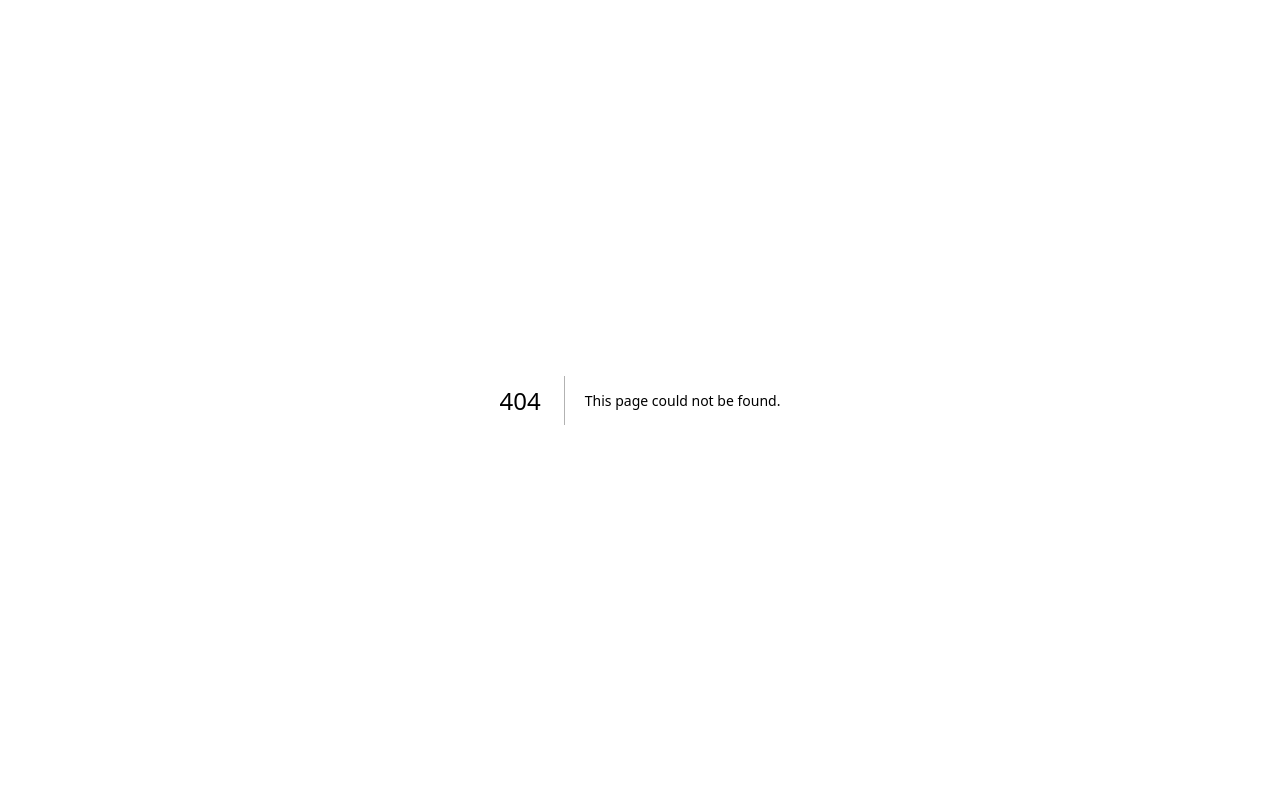
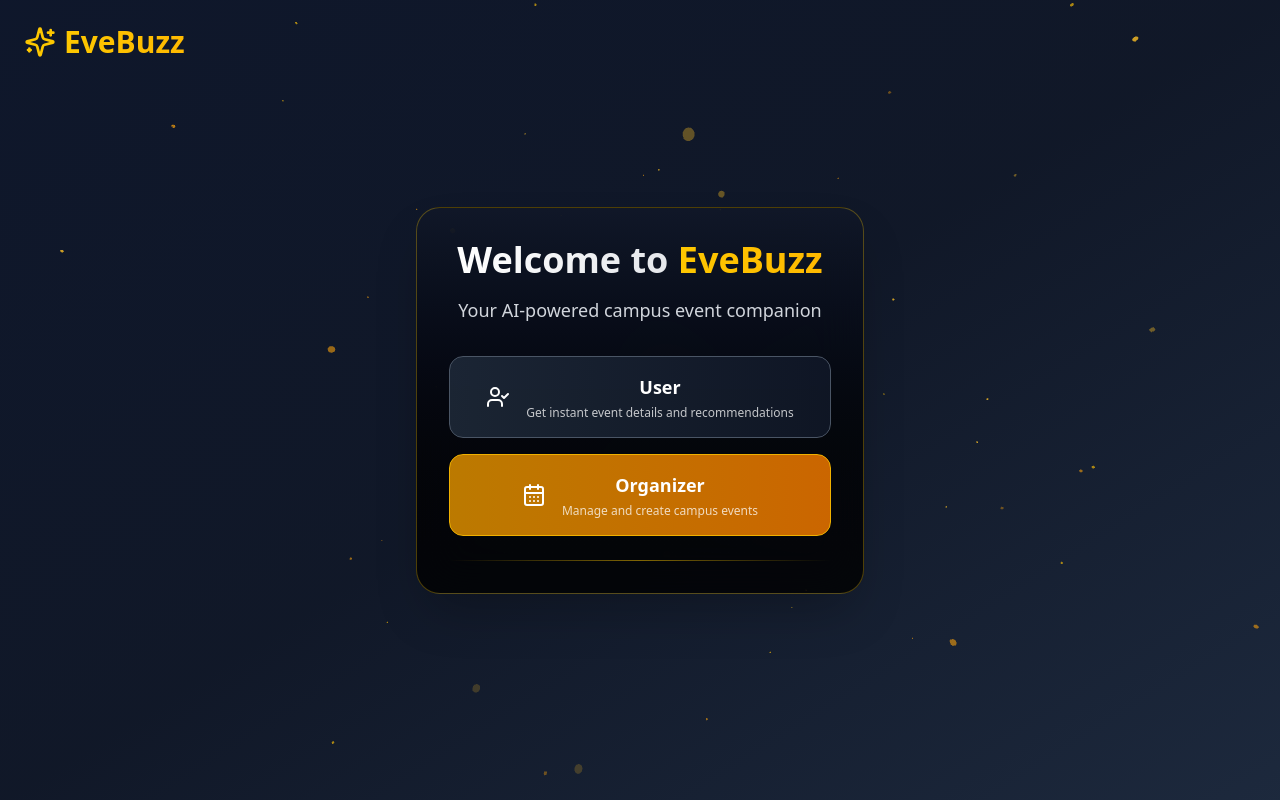
Before and after one commit to Nikhil002531/EveBuzz, a Next.js app in the folder frontend/: page /login in a window 1280 px wide. Before the commit this address had no page. Built offline with nearby package versions, Linux system fonts and the light colour scheme.

Commit message:
login ui added

```diff
--- /dev/null
+++ b/frontend/app/login/page.tsx
@@ -0,0 +1,11 @@
+"use client"
+import EveBuzzThreeJS from "@/components/evebuzz-threejs-3d";
+
+export default function LoginPage() {
+
+  return (
+    <div>
+      <EveBuzzThreeJS />
+    </div>
+  )
+}
--- a/frontend/package.json
+++ b/frontend/package.json
@@ -22,7 +22,8 @@
     "next": "15.3.2",
     "react": "^19.0.0",
     "react-dom": "^19.0.0",
-    "tailwind-merge": "^3.3.0"
+    "tailwind-merge": "^3.3.0",
+    "three": "^0.176.0"
   },
   "devDependencies": {
     "@eslint/eslintrc": "^3",
```
Also changed, not shown: 1 other file (tests, documents, lock files or other folders).
